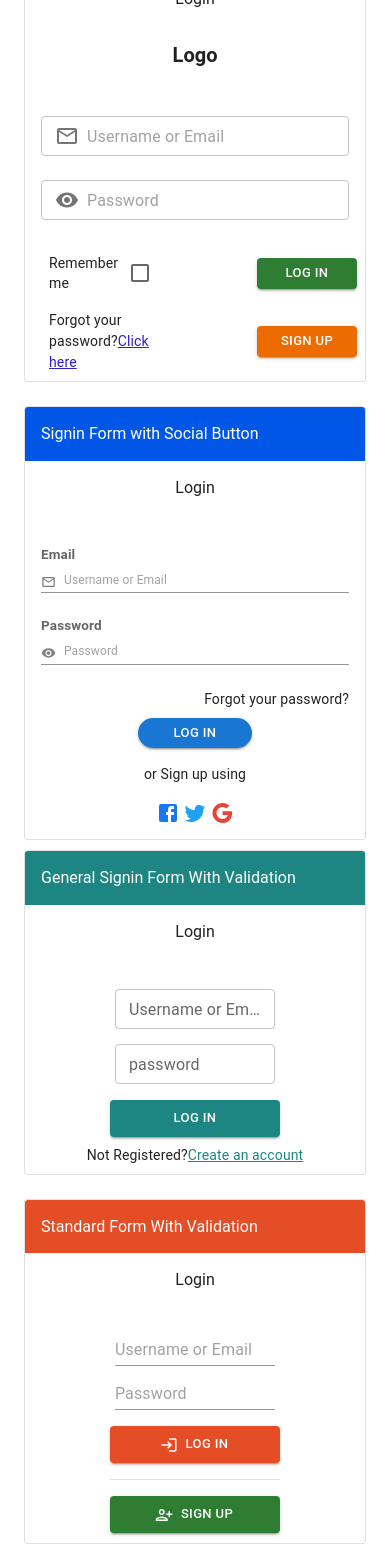
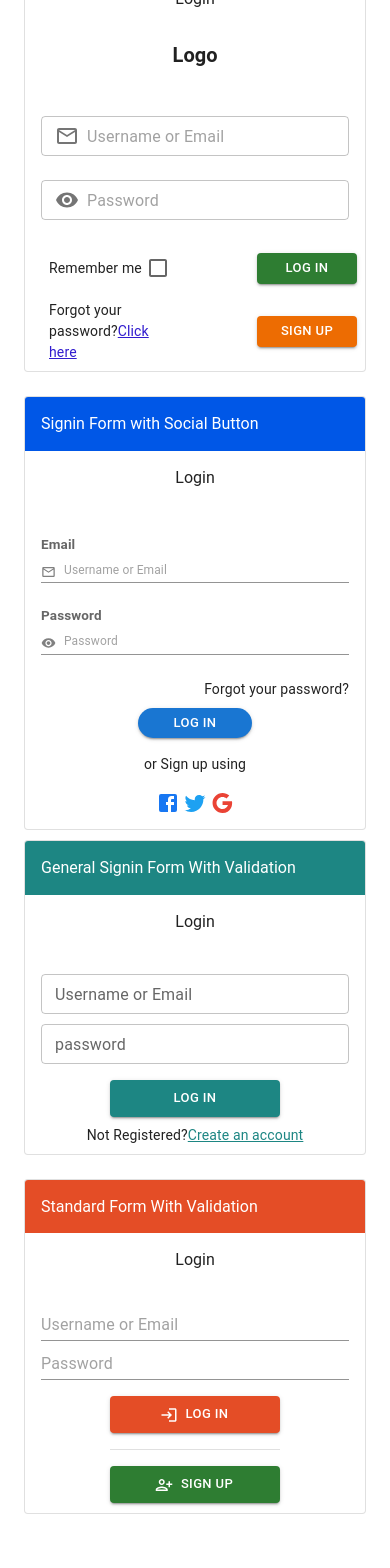
Before and after one commit to ravenanhq/admina, a Next.js app: page /signin in a window 390 px wide. Shown: the part 238-1806 px from the top of the page. After the commit the page ends 1776 px from the top, so only its background shows below. Built offline with nearby package versions, Linux system fonts and the light colour scheme.

Commit message:
[Bug-22]-Fixed mobile view issues.

```diff
--- a/src/app/components/Signin/GeneralSiginForm/GeneralSigninForm.tsx
+++ b/src/app/components/Signin/GeneralSiginForm/GeneralSigninForm.tsx
@@ -1,5 +1,7 @@
 import React, { useState } from 'react';
 import { Card, CardHeader, CardContent, CardActions, TextField, Button, InputAdornment, FormControlLabel, Checkbox, Grid, Link, Typography } from '@mui/material';
+import { useTheme } from '@mui/material/styles';
+import useMediaQuery from '@mui/material/useMediaQuery';
 
 const GeneralSigninForm = () => {
   const [formData, setFormData] = useState({
@@ -11,6 +13,9 @@ const GeneralSigninForm = () => {
     email: '',
     password: '',
   });
+
+  const theme = useTheme();
+  const isMobile = useMediaQuery(theme.breakpoints.down('sm'));
 
   const validateForm = () => {
     let isValid = true;
@@ -52,8 +57,8 @@ const GeneralSigninForm = () => {
 
   return (
     <Card variant="outlined">
-      <CardHeader title="General Signin Form With Validation"  titleTypographyProps={{ fontSize: '16px'}} sx={{ bgcolor: '#1d8683', color: 'white' }}/>
-      <CardHeader title="Login"  titleTypographyProps={{ fontSize: '16px' , textAlign:"center" }}/>
+      <CardHeader title="General Signin Form With Validation" titleTypographyProps={{ fontSize: '16px' }} sx={{ bgcolor: '#1d8683', color: 'white' }} />
+      <CardHeader title="Login" titleTypographyProps={{ fontSize: '16px', textAlign: "center" }} />
       <CardContent style={{ textAlign: 'center' }}>
         <form onSubmit={handleSubmit}>
           <TextField
@@ -67,7 +72,11 @@ const GeneralSigninForm = () => {
             size='small'
             placeholder="Username or Email"
             label="Username or Email"
-            style={{ maxWidth: '52%', margin: '0 auto', marginTop:"15px" }}
+            style={{
+              maxWidth: isMobile ? '100%' : '52%',
+              margin: '0 auto',
+              marginTop: isMobile ? '10px' : '15px',
+            }}
           />
           <TextField
             fullWidth
@@ -80,21 +89,25 @@ const GeneralSigninForm = () => {
             size='small'
             placeholder="Password"
             label="password"
-            style={{ maxWidth: '52%', margin: '0 auto',marginTop:"15px" }}
+            style={{
+              maxWidth: isMobile ? '100%' : '52%',
+              margin: '0 auto',
+              marginTop: isMobile ? '10px' : '15px',
+            }}
           />
 
         </form>
       </CardContent>
       <Grid container justifyContent="center">
-          <Button variant="contained"  type="submit" onClick={handleSubmit} size="small" sx={{ width: '50%',padding:"7px 0",background:"#1d8683"}}>
-            Log In
-          </Button>
-        </Grid>
+        <Button variant="contained" type="submit" onClick={handleSubmit} size="small" sx={{ width: '50%', padding: "7px 0", background: "#1d8683" }}>
+          Log In
+        </Button>
+      </Grid>
 
-      <CardActions sx={{justifyContent:"center"}}>
-      <Typography  sx={{fontSize:"14px"}}>
+      <CardActions sx={{ justifyContent: "center" }}>
+        <Typography sx={{ fontSize: "14px" }}>
           Not Registered?
-          <Link href="#" color="inherit" style={{color:"#1d8683"}}>
+          <Link href="#" color="inherit" style={{ color: "#1d8683" }}>
             Create an account
           </Link>
         </Typography>
--- a/src/app/components/Signin/OutlinedSigningForm/OutlinedSigningForm.tsx
+++ b/src/app/components/Signin/OutlinedSigningForm/OutlinedSigningForm.tsx
@@ -2,6 +2,8 @@ import React, { useState } from 'react';
 import { Card, CardHeader, CardContent, CardActions, TextField, Button, InputAdornment, FormControlLabel, Checkbox, Grid, Link, Typography } from '@mui/material';
 import MailOutlineIcon from '@mui/icons-material/MailOutline';
 import VisibilityIcon from '@mui/icons-material/Visibility';
+import { useTheme } from '@mui/material/styles';
+import useMediaQuery from '@mui/material/useMediaQuery';
 
 const OutlinedSigningForm = () => {
   const [formData, setFormData] = useState({
@@ -13,6 +15,9 @@ const OutlinedSigningForm = () => {
     email: '',
     password: '',
   });
+
+  const theme = useTheme();
+  const isMobile = useMediaQuery(theme.breakpoints.down('sm'));
 
   const validateForm = () => {
     let isValid = true;
@@ -101,14 +106,17 @@ const OutlinedSigningForm = () => {
 
      <CardActions>
         <FormControlLabel
-          control={<Checkbox color="primary" />}
+          control={<Checkbox color="primary" style={{padding: isMobile ? "4px" : ""}}/>}
           label={
             <Typography variant="body2">
               Remember me
             </Typography>
           }
           labelPlacement="start"
-          sx={{fontSize:"14px",width:"183px"}}
+          sx={{fontSize:"14px",
+          width: isMobile ? 'auto' : '183px',
+          whiteSpace: isMobile ? 'nowrap' : 'normal',
+          }}
         />
         <Grid container justifyContent="flex-end">
           <Button variant="contained" color="success" type="submit" onClick={handleSubmit} size="small" sx={{ width: '100px' }}>
--- a/src/app/components/Signin/StandardSigninForm/StandardSigninForm.tsx
+++ b/src/app/components/Signin/StandardSigninForm/StandardSigninForm.tsx
@@ -2,6 +2,8 @@ import React, { useState } from 'react';
 import { Card, CardHeader, CardContent, Button, Divider, TextField, Grid } from '@mui/material';
 import LoginIcon from '@mui/icons-material/Login';
 import PersonAddAltIcon from '@mui/icons-material/PersonAddAlt';
+import { useTheme } from '@mui/material/styles';
+import useMediaQuery from '@mui/material/useMediaQuery';
 
 const StandardSigninForm = () => {
   const [formData, setFormData] = useState({
@@ -13,6 +15,9 @@ const StandardSigninForm = () => {
     email: '',
     password: '',
   });
+
+  const theme = useTheme();
+  const isMobile = useMediaQuery(theme.breakpoints.down('sm'));
 
   const validateForm = () => {
     let isValid = true;
@@ -76,7 +81,11 @@ const StandardSigninForm = () => {
                 fontWeight: 'bold',
               },
             }}
-            style={{ maxWidth: '52%', margin: '0 auto',marginTop:"15px" }}
+            style={{
+              maxWidth: isMobile ? '100%' : '52%',
+              margin: '0 auto',
+              marginTop: isMobile ? '10px' : '15px',
+            }}
           >
 
           </TextField>
@@ -91,7 +100,11 @@ const StandardSigninForm = () => {
             helperText={errors.password}
             size='small'
             placeholder="Password"
-            style={{ maxWidth: '52%', margin: '0 auto',marginTop:"15px" }}
+            style={{
+              maxWidth: isMobile ? '100%' : '52%',
+              margin: '0 auto',
+              marginTop: isMobile ? '10px' : '15px',
+            }}
           />
 
         </form>
```
